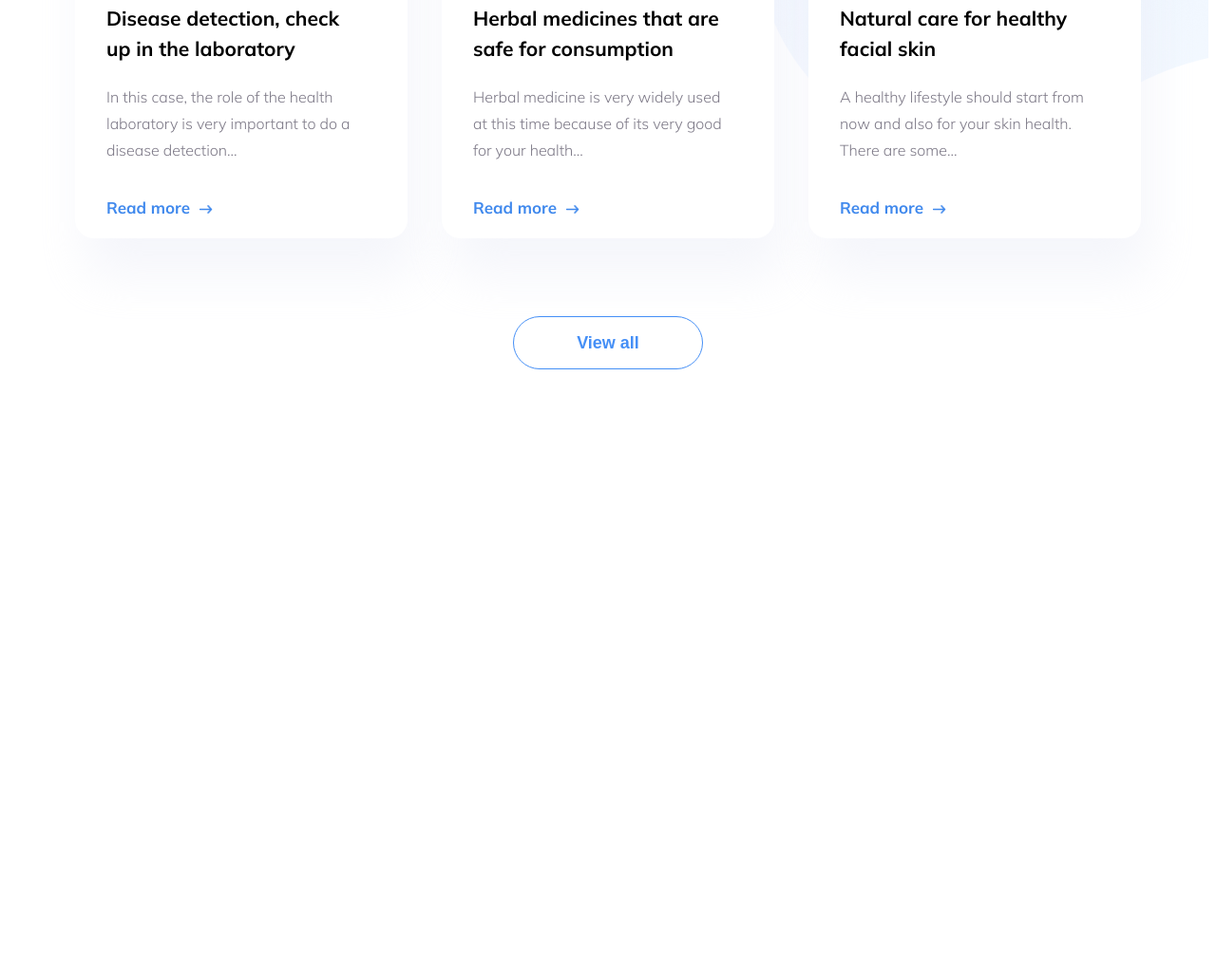
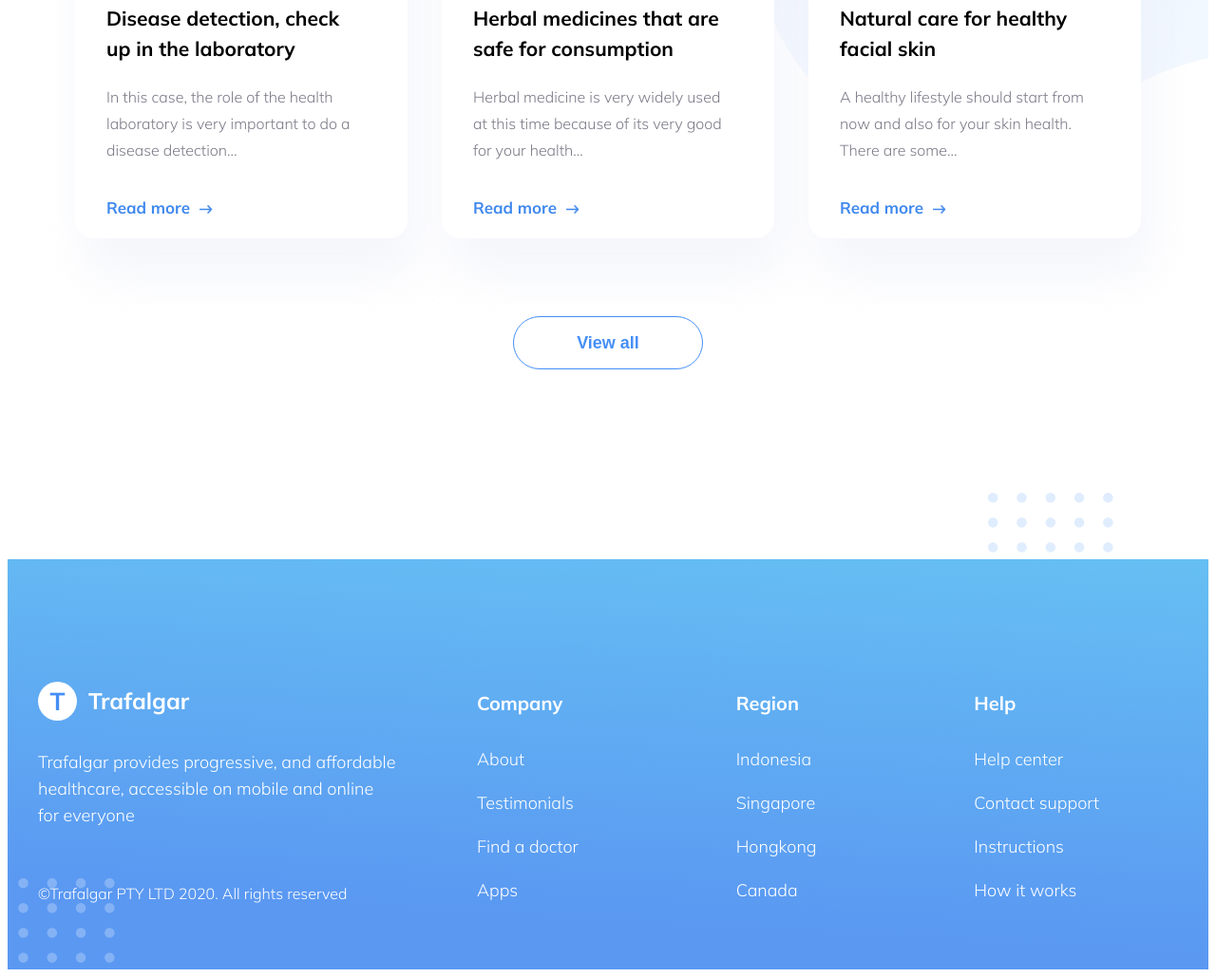
Before and after one commit to HVT11/html-css-training, a website built with Parcel: page practiceOne/src/index.html in a window 1280 px wide. Shown: the part 4809-5838 px from the top of the page at 95% size. Before the commit the page ends 5206 px from the top, so only its background shows below. Built offline with nearby package versions, Linux system fonts and the light colour scheme.

Commit message:
add footer section

```diff
--- a/practiceOne/src/assets/css/style.css
+++ b/practiceOne/src/assets/css/style.css
@@ -486,3 +486,104 @@
     left: 140px;
     top: 120px;
 }
+
+.footer {
+    position: relative;
+    height: 432px;
+    margin-top: 200px;
+    background: var(--linear-background-color);
+}
+
+.footer-section {
+    padding-top: 110px;
+    display: flex;
+    /* align-items: center; */
+}
+
+.footer-info {
+    flex: 1;
+    display: flex;
+    justify-content: space-around;
+}
+
+.footer-branch {
+
+}
+.footer-branch-logo {
+    display: flex;
+    align-items: center;
+}
+.footer-branch-logo__icon {
+    text-align: center;
+    width: 41px;
+    height: 41px;
+    border-radius: 50%;
+    background-color: var(--white-color);
+    color: var(--primary-color);
+    font-weight: 700;
+    font-size: 26px;
+    line-height: 33px;
+    padding: 4px;
+}
+.footer-branch-logo__name {
+    margin-left: 12px;
+    font-weight: 700;
+    font-size: 24px;
+    line-height: 30px;
+    color: var(--white-color);
+}
+.footer-branch-sologan {
+    margin-top: 12px;
+    width: 379px;
+    font-weight: 300;
+    font-size: 18px;
+    line-height: 28px;
+    color: var(--white-color);
+}
+.footer-branch-copyright {
+    margin-top: 23px;
+    font-weight: 300;
+    font-size: 16px;
+    line-height: 28px;
+    color: var(--white-color);
+}
+
+.footer-info__element {
+    display: flex;
+    flex-direction: column;
+}
+
+.footer-info__heading {
+    margin: 0;
+    font-weight: 700;
+    font-size: 20px;
+    line-height: 60px;
+    padding-top: 12px;
+    color: var(--white-color);
+}
+
+.footer-info__list {
+    padding: 0;
+    list-style: none;
+}
+
+.footer-info__item {
+    font-weight: 300;
+    font-size: 18px;
+    line-height: 38px;
+    color: var(--white-color);
+    margin-bottom: 8px;
+}
+
+.footer__44point {
+    position: absolute;
+    left: 0;
+    bottom: 0;
+}
+
+.footer__55point {
+    position: absolute;
+    right: 100px;
+    top: -70px;
+    z-index: -1;
+}
--- a/practiceOne/src/index.html
+++ b/practiceOne/src/index.html
@@ -247,11 +247,60 @@
                                 </div>
                             </li>
                         </ul>
-
                         <button class="btn article-btn">View all</button>
                     </div>
                 </div>
             </div>
         </div>
+        <!-- Footer -->
+        <footer class="footer">
+            <img src="../src/assets/images/44point.png" alt="" class="footer__44point">
+            <img src="../src/assets/images/55point.png" alt="" class="footer__55point">
+            <div class="grid">
+                <div class="footer-section">
+                    <div class="footer-branch">
+                        <div class="footer-branch-logo">
+                            <div class="footer-branch-logo__icon">T</div>
+                            <p class="footer-branch-logo__name">Trafalgar</p>
+                        </div>
+                        <p class="footer-branch-sologan">
+                            Trafalgar provides progressive, and affordable healthcare, accessible on mobile and online
+                            for everyone
+                        </p>
+                        </br>
+                        <p class="footer-branch-copyright">©Trafalgar PTY LTD 2020. All rights reserved</p>
+                    </div>
+                    <div class="footer-info">
+                        <div class="footer-info__element">
+                            <h3 class="footer-info__heading">Company</h3>
+                            <ul class="footer-info__list">
+                                <li class="footer-info__item">About</li>
+                                <li class="footer-info__item">Testimonials</li>
+                                <li class="footer-info__item">Find a doctor</li>
+                                <li class="footer-info__item">Apps</li>
+                            </ul>
+                        </div>
+                        <div class="footer-info__element">
+                            <h3 class="footer-info__heading">Region</h3>
+                            <ul class="footer-info__list">
+                                <li class="footer-info__item">Indonesia</li>
+                                <li class="footer-info__item">Singapore</li>
+                                <li class="footer-info__item">Hongkong</li>
+                                <li class="footer-info__item">Canada</li>
+                            </ul>
+                        </div>
+                        <div class="footer-info__element">
+                            <h3 class="footer-info__heading">Help</h3>
+                            <ul class="footer-info__list">
+                                <li class="footer-info__item">Help center</li>
+                                <li class="footer-info__item">Contact support</li>
+                                <li class="footer-info__item">Instructions</li>
+                                <li class="footer-info__item">How it works</li>
+                            </ul>
+                        </div>
+                    </div>
+                </div>
+            </div>
+        </footer>
     </body>
 </html>
```
